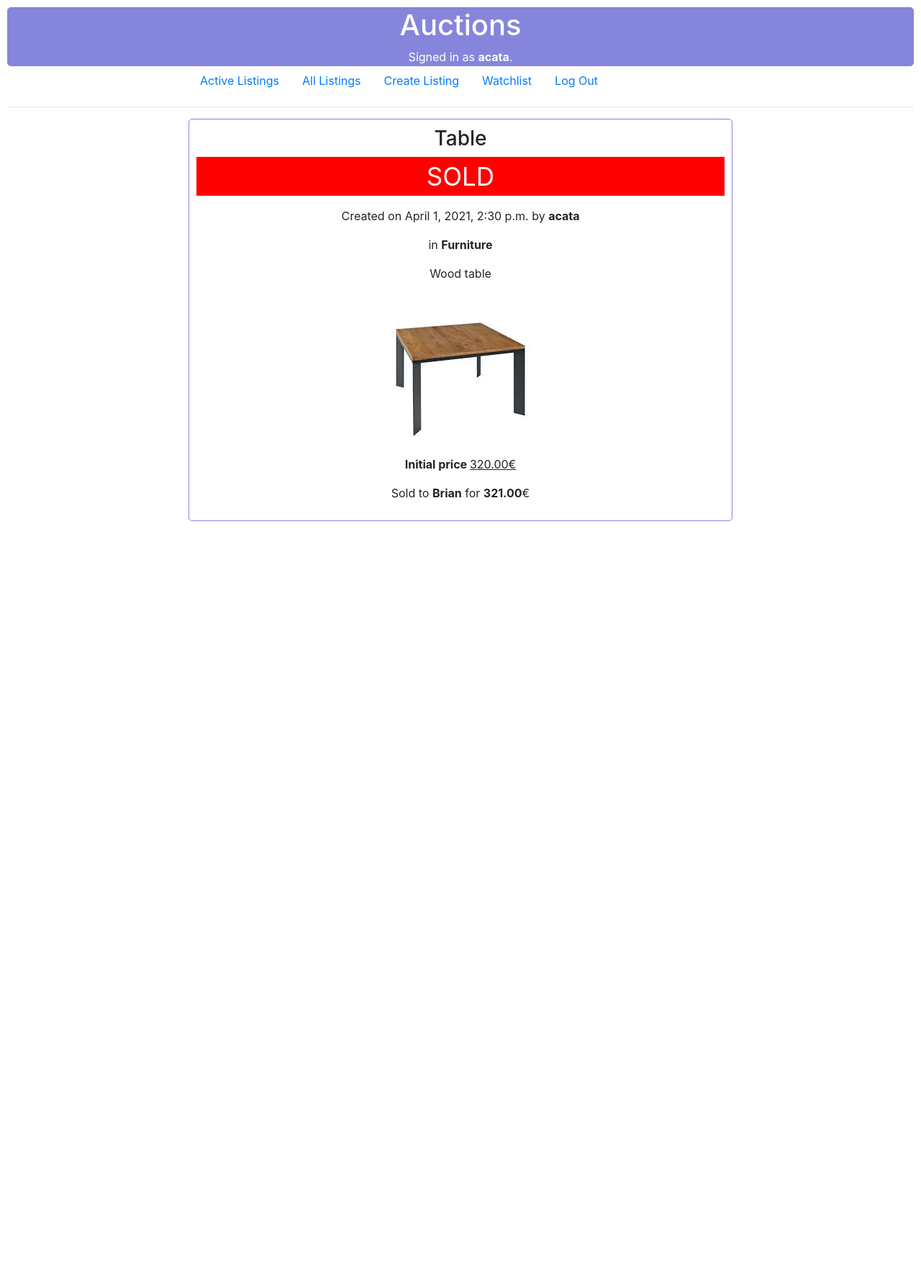
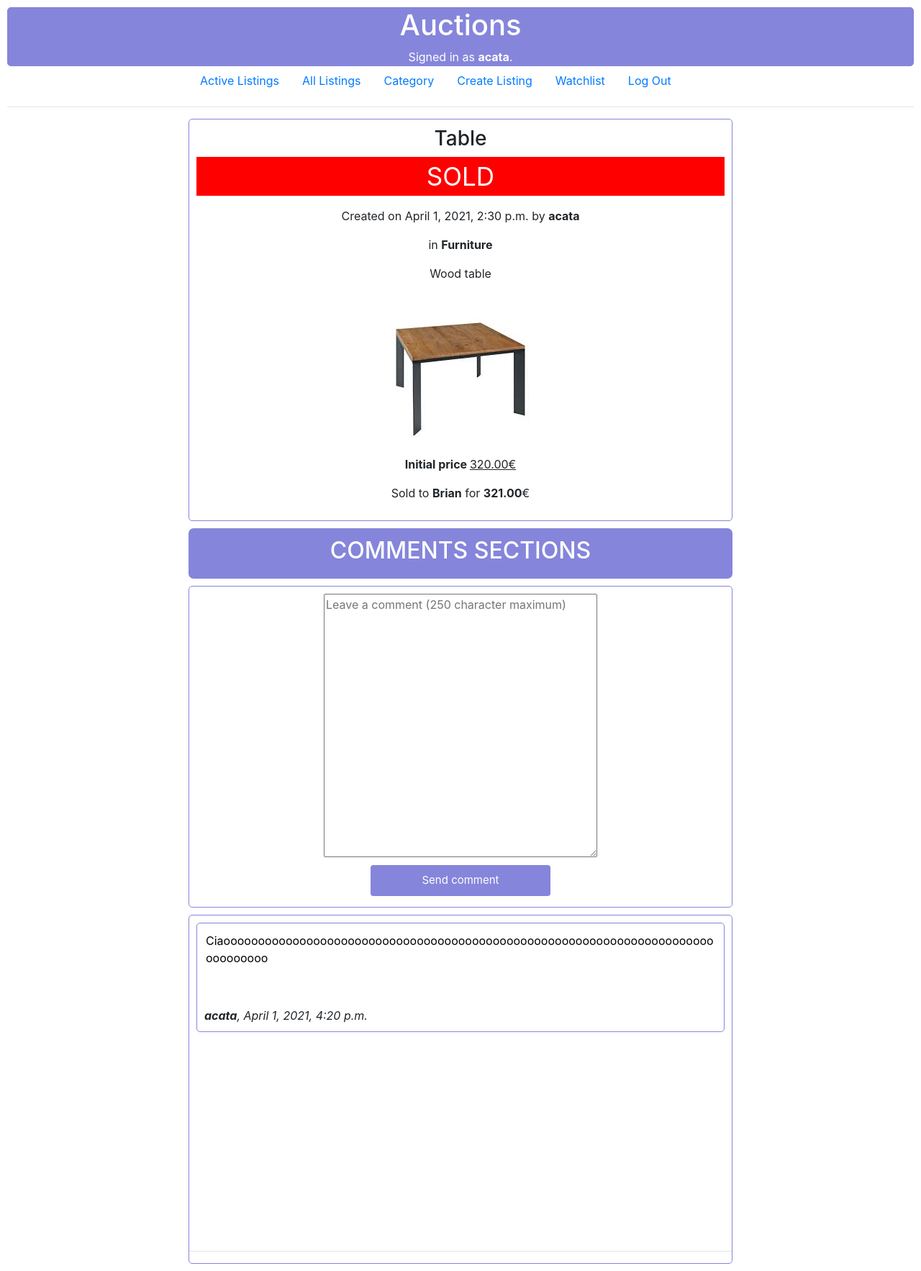
Before and after one commit to acata8/commerce, a Django app: page /listing/8 in a window 1280 px wide. Shown: the whole page at 72% size. Before the commit the page ends 724 px from the top, so only its background shows below. Run offline with Django 3.2, Linux system fonts and the light colour scheme; a user stored in the database is signed in; data comes from the database, SQL or seed files in the repository; both versions use the stored data as it was after the commit; data that the repository does not hold is empty; some libraries are stand-ins or nearby versions.

Commit message:
committed category and some visual design

```diff
--- a/auctions/models.py
+++ b/auctions/models.py
@@ -10,6 +10,9 @@ class Category(models.Model):
 
     def __str__(self):
         return f"{self.name}"
+
+        class Meta:
+            ordering = ['-name']
 
 class Listing(models.Model):
     title = models.CharField(max_length=64)
--- a/auctions/static/auctions/styles.css
+++ b/auctions/static/auctions/styles.css
@@ -69,8 +69,8 @@ input[type="submit"]:focus{
     border:1px solid #4781e4;
     color:white;
     padding: 9px 19px;
+}
 
-}
 input[type="submit"]:hover{
     border: 1px solid #c8c8c8;
     padding: 9px 19px;
@@ -100,3 +100,69 @@ input.remove:focus{
     font-size: 25px;
     color: red;
 }
+
+.show-error{
+    font-size: 22px;
+    color: red;
+}
+
+.cont {
+    width: 60%;
+    cursor: pointer;
+    display:block;
+    text-align:center;
+    margin: auto;
+    color: black;
+    border: 1px groove rgb(133, 133, 219);
+    border-radius: 5px;
+    padding: 10px;
+    margin-bottom: 10px;
+    margin-top: 10px;
+  }
+
+.cont:hover {
+    text-decoration:none;
+    color:#000000;
+    border: 3px solid rgb(133, 133, 219);
+    padding: 10px;
+}
+
+.cont:focus{
+    border: 3px groove rgb(133, 133, 219);
+}
+
+
+img{
+    border-radius: 10px;
+}
+
+    .comment-box{
+        margin: auto;
+        width: 60%;
+        border: 1px groove rgb(133, 133, 219);
+        border-radius: 5px;
+
+    }
+
+    .list-comments{
+        padding: 10px;
+        overflow-y: scroll;
+        height: 450px;
+        width: 100%;
+    }
+
+
+
+    .comment{
+        border: 1px groove rgb(133, 133, 219);
+        border-radius: 5px;
+        padding: 10px;
+    }
+
+
+    .description{
+        width:100%;
+        height: 100px;
+        resize: none;
+        border: none;
+    }
--- a/auctions/templates/auctions/item.html
+++ b/auctions/templates/auctions/item.html
@@ -55,21 +55,52 @@
 
             {% if item.on_sell == True %}
                 {% if logged %}
-                    <h4><font color="RED">{{message}}</font></h4>
+                    <p class="error">{{message}}</h4>
                     {{bid_form}}
-                </form>
-                {%else%}
-                    <p><a href="{% url 'login' %}">Log In</a> or <a href="{% url 'register' %}">Register</a> to place  a BID</p>
+
+            {%else%}
+                <p><a href="{% url 'login' %}">Log In</a> or <a href="{% url 'register' %}">Register</a> to place  a BID</p>
                 {%endif%}
             {%endif%}
+        </form>
             {% if owner and item.on_sell == True and item.actual_bid > 0 %}
             <form action="{% url 'sell' item.id %}">
                 {% csrf_token %}
                 <input type="submit" value="SELL" class="button">
             </form>
             {%endif%}
+    </div>
+
+    <div id="index">
+        <h2> COMMENTS SECTIONS </h2>
+    </div>
+
+    <div class="container">
+        <form action="{% url 'add_comment' item.id %}" method="POST">
+            {% csrf_token %}
+        <div class='form'>
+                {{comment_form}}
+        </div>
+            <input type="submit" value="Send comment" class="button">
+        </form>
+    </div>
+    <div class="comment-box">
+        <div class="list-comments">
+            {%for i in comments.all%}
+                <div class="comment">
+                    <textarea readonly class="description">{{i.description}} </textarea>
+                    <span><i><b>{{i.user}}</b>, {{i.date}}</i></span>
+                </div>
+            {%empty%}
+                <div class="container">
+                    <h4>There aren't comment here!</h4>
+                </div>
+            {%endfor%}
+        </div>
+
+        <hr>
+   </div>
 
 
-    </div>
 
 {% endblock %}
--- a/auctions/templates/auctions/layout.html
+++ b/auctions/templates/auctions/layout.html
@@ -26,6 +26,9 @@
                 <li class="nav-item">
                     <a class="nav-link" href="{% url 'all' %}">All Listings</a>
                 </li>
+                <li class="nav-item">
+                    <a class="nav-link" href="{% url 'category' %}">Category</a>
+                </li>
                 {% if user.is_authenticated %}
                     <li class="nav-item">
                         <a class="nav-link" href="{% url 'create' %}">Create Listing</a>
@@ -36,7 +39,6 @@
                     <li class="nav-item">
                         <a class="nav-link" href="{% url 'logout' %}">Log Out</a>
                     </li>
-
                 {% else %}
                     <li class="nav-item">
                         <a class="nav-link" href="{% url 'login' %}">Log In</a>
--- a/auctions/urls.py
+++ b/auctions/urls.py
@@ -12,5 +12,8 @@ urlpatterns = [
     path("watchlist/add/<str:item_id>", views.add, name="add"),
     path("watchlist/remove/<str:item_id>", views.remove, name="remove"),
     path("watchlist/", views.watchlist, name="watchlist"),
-    path("listing/sell/<str:item_id>", views.sell, name="sell")
+    path("listing/sell/<str:item_id>", views.sell, name="sell"),
+    path("listing/comment/<str:item_id>", views.add_comment, name="add_comment"),
+    path("category", views.category, name="category"),
+    path("category/<str:category_id>", views.search, name="searchCategory")
 ]
--- a/auctions/views.py
+++ b/auctions/views.py
@@ -8,13 +8,13 @@ from django.http import HttpResponse, HttpResponseRedirect
 from django.shortcuts import render
 from django.urls import reverse
 
-from .models import Listing, User, Category, Bid, Watchlist
+from .models import Listing, User, Category, Bid, Watchlist, Comment
 
 # pylint: disable=no-member
 
 class ListingForm(forms.Form):
     title = forms.CharField(label='', required=True, widget=forms.TextInput(attrs={'placeholder': 'Title'}))
-    description = forms.CharField(label='', widget=forms.Textarea(attrs={'placeholder': 'Description (450 character maximum)'}))
+    description = forms.CharField(label='', max_length=450, widget=forms.Textarea(attrs={'placeholder': 'Description (450 character maximum)', 'maxlenght':'450'}))
     price = forms.DecimalField(label='PRICE', required=True, widget=forms.TextInput(attrs={'placeholder': 'Price in EUR'}))
     image = forms.ImageField()
     choice = forms.ChoiceField(choices = [])
@@ -27,8 +27,8 @@ class ListingForm(forms.Form):
 class Bids(forms.Form):
     bid = forms.DecimalField(label='',required=False, widget=forms.TextInput(attrs={'placeholder': 'Place a bid'}))
 
-class Button(forms.Form):
-    btn = forms.CharField
+class CommentForm(forms.Form):
+    comment = forms.CharField(label='', required=False, max_length=250, widget=forms.Textarea(attrs={'placeholder': 'Leave a comment (250 character maximum)', 'rows':'15', 'cols':'35','maxlenght':250}))
 
 def index(request):
     return render(request, "auctions/index.html", {
@@ -69,11 +69,16 @@ def register(request):
         # Ensure password matches confirmation
         password = request.POST["password"]
         confirmation = request.POST["confirmation"]
+
         if password != confirmation:
             return render(request, "auctions/register.html", {
                 "message": "Passwords must match."
             })
 
+        if request.POST["password"] == "" :
+             return render(request, "auctions/register.html", {
+                "message": "You need a password."
+        })
         # Attempt to create new user
         try:
             user = User.objects.create_user(username, email, password)
@@ -139,10 +144,10 @@ def details(request, item_id):
                     "bid_form": Bids,
                     "bid": Bid.objects.filter(item = item).last(),
                     "owner": False,
-                    "present": present
+                    "present": present,
+                    "comment_form": CommentForm(),
+                    "comments": Comment.objects.filter(item_id=item_id)
                     }
-
-
 
         if request.method == "POST" and form.is_valid():
             offer = form.cleaned_data.get('bid')
@@ -178,7 +183,9 @@ def details(request, item_id):
                         "item": Listing.objects.get(pk = item_id),
                         "bid": Bid.objects.filter(item = item).last(),
                         "owner": True,
-                        "present": present
+                        "present": present,
+                        "comment_form": CommentForm(),
+                        "comments": Comment.objects.filter(item_id=item_id)
                     })
 
             else:
@@ -189,7 +196,9 @@ def details(request, item_id):
                         "bid_form": Bids,
                         "bid.amount": 0,
                         "owner": False,
-                        "present": present
+                        "present": present,
+                        "comment_form": CommentForm(),
+                        "comments": Comment.objects.filter(item_id=item_id)
                     })
                 else:
                     return render(request, "auctions/item.html", {
@@ -197,7 +206,9 @@ def details(request, item_id):
                         "item": Listing.objects.get(id=item_id),
                         "bid.amount": 0,
                         "owner": True,
-                        "present": present
+                        "present": present,
+                        "comment_form": CommentForm(),
+                        "comments": Comment.objects.filter(item_id=item_id)
                     })
 
 def add(request, item_id):
@@ -237,3 +248,30 @@ def all(request):
             "items": Listing.objects.all(),
             "all": True
         })
+
+def add_comment(request, item_id):
+    form = CommentForm(request.POST)
+    if request.method == "POST" and form.is_valid():
+        new_comment = Comment.objects.create(
+            description= form.cleaned_data.get('comment'),
+            date = datetime.datetime.now(),
+            user = request.user,
+            item = Listing.objects.get(pk=item_id)
+        )
+        new_comment.save()
+        return HttpResponseRedirect(reverse("details", args=(item_id,)))
+
+def category(request):
+    if request.method == "GET":
+        return render(request, "auctions/category.html",{
+            "categories": Category.objects.all(),
+            "all": True
+        })
+
+def search(request, category_id):
+    if request.method == "GET":
+        return render(request, "auctions/category.html",{
+            "item": Category.objects.all().filter(pk=category_id).first(),
+            "categories": Listing.objects.filter(category=category_id).exclude(on_sell=False),
+            "all": False
+        })
```
Also changed, not shown: auctions/templates/auctions/category.html (added, +52 -0 lines), auctions/templates/auctions/index.html (+7 -6 lines), auctions/templates/auctions/login.html (+10 -5 lines), auctions/templates/auctions/register.html (+6 -4 lines), auctions/templates/auctions/watchlist.html (+3 -5 lines), auctions/admin.py (line endings or trailing spaces), db.sqlite3, items/index_WIGPg3H.jpg (added), items/index_cGR28IG.jpg (added), items/photo.JPG (added).
